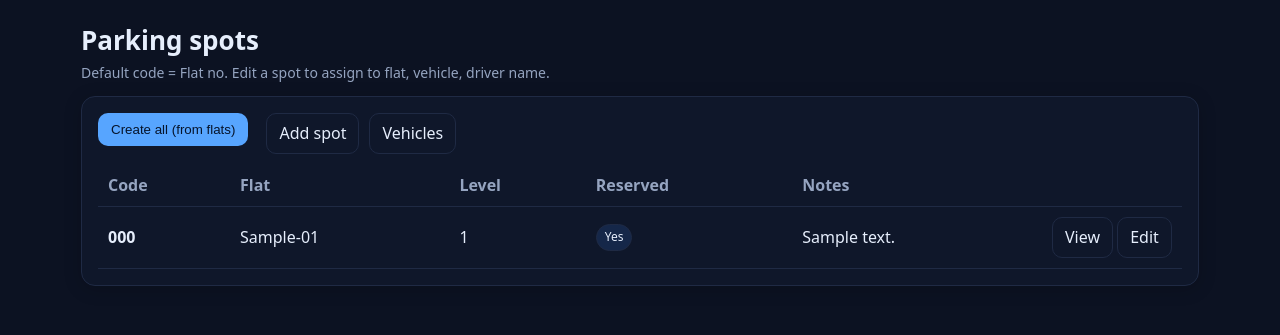
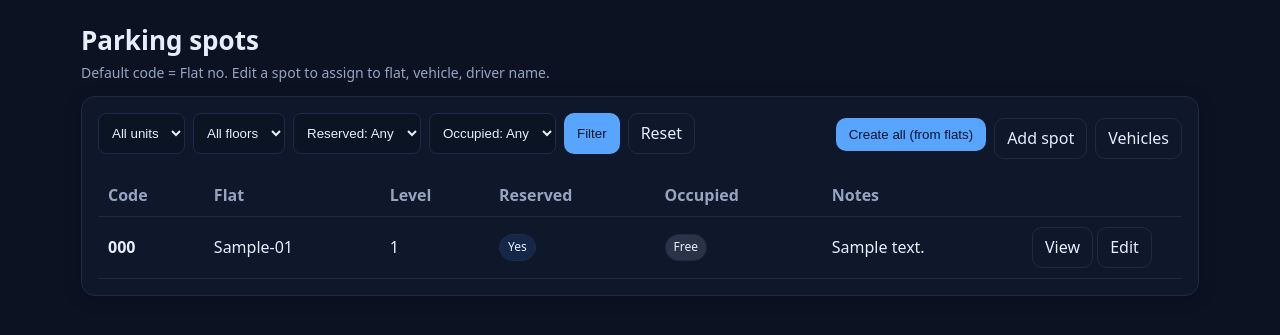
Before and after one commit to hasanshibly90/BMS_Project, a Django app: page /parking/spots/ in a window 1280 px wide. Shown: the part 57-392 px from the top of the page. Run offline with Django 5.2, Linux system fonts and the light colour scheme; tables that the repository leaves empty hold one stand-in row (values such as "Sample post").

Commit message:
bms-github-v.1027

```diff
--- a/parking/views.py
+++ b/parking/views.py
@@ -1,6 +1,6 @@
 from django.contrib import messages
 from django.db import transaction
-from django.db.models import Q
+from django.db.models import Q, Exists, OuterRef
 from django.shortcuts import redirect
 from django.urls import reverse_lazy
 from django.utils import timezone
@@ -100,6 +100,52 @@ class SpotListView(ListView):
     paginate_by = 50
     ordering = ["code"]
 
+    def get_queryset(self):
+        # Base queryset with a fast "occupied" annotation (active assignment exists)
+        active_qs = ParkingAssignment.objects.filter(
+            spot=OuterRef("pk"), end_date__isnull=True
+        )
+        qs = (
+            ParkingSpot.objects.select_related("flat")
+            .annotate(occupied=Exists(active_qs))
+            .order_by("code")
+        )
+
+        # Filters
+        unit = (self.request.GET.get("unit") or "").strip().upper()
+        floor = (self.request.GET.get("floor") or "").strip()
+        reserved = (self.request.GET.get("reserved") or "").strip().lower()  # yes/no/blank
+        occupied = (self.request.GET.get("occupied") or "").strip().lower()  # yes/no/blank
+
+        if unit:
+            qs = qs.filter(flat__unit=unit)
+        if floor.isdigit():
+            qs = qs.filter(flat__floor=int(floor))
+
+        if reserved == "yes":
+            qs = qs.filter(is_reserved=True)
+        elif reserved == "no":
+            qs = qs.filter(is_reserved=False)
+
+        if occupied == "yes":
+            qs = qs.filter(occupied=True)
+        elif occupied == "no":
+            qs = qs.filter(occupied=False)
+
+        return qs
+
+    def get_context_data(self, **kwargs):
+        ctx = super().get_context_data(**kwargs)
+        # Current selections
+        ctx["unit"] = (self.request.GET.get("unit") or "").strip().upper()
+        ctx["floor"] = (self.request.GET.get("floor") or "").strip()
+        ctx["reserved"] = (self.request.GET.get("reserved") or "").strip().lower()
+        ctx["occupied"] = (self.request.GET.get("occupied") or "").strip().lower()
+        # Choices
+        ctx["units"] = list("ABCDEFGH")  # A–H
+        ctx["floors"] = list(range(1, 15))  # 1..14
+        return ctx
+
 
 class SpotCreateView(CreateView):
     model = ParkingSpot
@@ -170,30 +216,26 @@ class SpotDetailView(DetailView):
 class SpotSeedAllView(View):
     """
     Create/align one ParkingSpot per Flat:
-      - code = "<UNIT>-<FLOOR two-digits>" e.g., "E-10"
+      - code = "<UNIT>-<FLOOR two-digits>"
       - link spot.flat = Flat (OneToOne)
       - default level=1, is_reserved=True for dedicated spots
-    Existing unlinked spots are kept as-is.
     """
     def post(self, request):
         created = 0
         updated = 0
         for flat in Flat.objects.all().order_by("floor", "unit"):
             code = f"{flat.unit}-{flat.floor:02d}"
-
-            # If this flat already has a dedicated spot, keep it but sync the code if free
             spot = getattr(flat, "parking_spot", None)
             if spot:
+                # Sync code if unique and different
                 if spot.code != code and not ParkingSpot.objects.filter(code=code).exclude(pk=spot.pk).exists():
                     spot.code = code
                     spot.save(update_fields=["code"])
                 updated += 1
                 continue
 
-            # Otherwise create a new dedicated spot for this flat (avoid code collision)
             code_to_use = code
             if ParkingSpot.objects.filter(code=code_to_use).exists():
-                # Rare case: fall back to unique suffix
                 n = 2
                 while ParkingSpot.objects.filter(code=f"{code}-{n}").exists():
                     n += 1
--- a/templates/parking/spot_list.html
+++ b/templates/parking/spot_list.html
@@ -7,8 +7,39 @@
 
 <div class="card">
   <div class="toolbar">
-    <div class="actions">
-      <form method="post" action="{% url 'parking:spot_seed_all' %}" style="display:inline-block;margin-right:8px;">
+    <form method="get" class="filters" style="display:flex; gap:8px; flex-wrap:wrap;">
+      <select name="unit" title="Unit (A–H)">
+        <option value="">All units</option>
+        {% for u in units %}
+          <option value="{{ u }}" {% if unit == u %}selected{% endif %}>{{ u }}</option>
+        {% endfor %}
+      </select>
+
+      <select name="floor" title="Floor (1–14)">
+        <option value="">All floors</option>
+        {% for f in floors %}
+          <option value="{{ f }}" {% if floor == f|stringformat:"s" %}selected{% endif %}>{{ f }}</option>
+        {% endfor %}
+      </select>
+
+      <select name="reserved" title="Reserved?">
+        <option value="">Reserved: Any</option>
+        <option value="yes" {% if reserved == "yes" %}selected{% endif %}>Yes</option>
+        <option value="no"  {% if reserved == "no"  %}selected{% endif %}>No</option>
+      </select>
+
+      <select name="occupied" title="Occupied?">
+        <option value="">Occupied: Any</option>
+        <option value="yes" {% if occupied == "yes" %}selected{% endif %}>Occupied</option>
+        <option value="no"  {% if occupied == "no"  %}selected{% endif %}>Free</option>
+      </select>
+
+      <button class="btn" type="submit">Filter</button>
+      <a class="btn ghost" href="{% url 'parking:spot_list' %}">Reset</a>
+    </form>
+
+    <div class="actions" style="margin-left:auto; display:flex; gap:8px;">
+      <form method="post" action="{% url 'parking:spot_seed_all' %}">
         {% csrf_token %}
         <button class="btn" type="submit">Create all (from flats)</button>
       </form>
@@ -18,9 +49,17 @@
   </div>
 
   <table class="table">
-    <thead><tr>
-      <th>Code</th><th>Flat</th><th>Level</th><th>Reserved</th><th>Notes</th><th style="width:140px;"></th>
-    </tr></thead>
+    <thead>
+      <tr>
+        <th>Code</th>
+        <th>Flat</th>
+        <th>Level</th>
+        <th>Reserved</th>
+        <th>Occupied</th>
+        <th>Notes</th>
+        <th style="width:160px;"></th>
+      </tr>
+    </thead>
     <tbody>
       {% for s in object_list %}
       <tr>
@@ -28,6 +67,11 @@
         <td>{{ s.flat|default:"—" }}</td>
         <td>{{ s.level }}</td>
         <td>{% if s.is_reserved %}<span class="badge info">Yes</span>{% else %}<span class="badge muted">No</span>{% endif %}</td>
+        <td>
+          {% if s.is_occupied %}<span class="badge ok">Occupied</span>
+          {% else %}<span class="badge muted">Free</span>
+          {% endif %}
+        </td>
         <td>{{ s.notes }}</td>
         <td>
           <a class="btn ghost" href="{% url 'parking:spot_detail' s.pk %}">View</a>
@@ -35,7 +79,7 @@
         </td>
       </tr>
       {% empty %}
-      <tr><td colspan="6" class="muted">No spots yet.</td></tr>
+      <tr><td colspan="7" class="muted">No spots found.</td></tr>
       {% endfor %}
     </tbody>
   </table>
```
